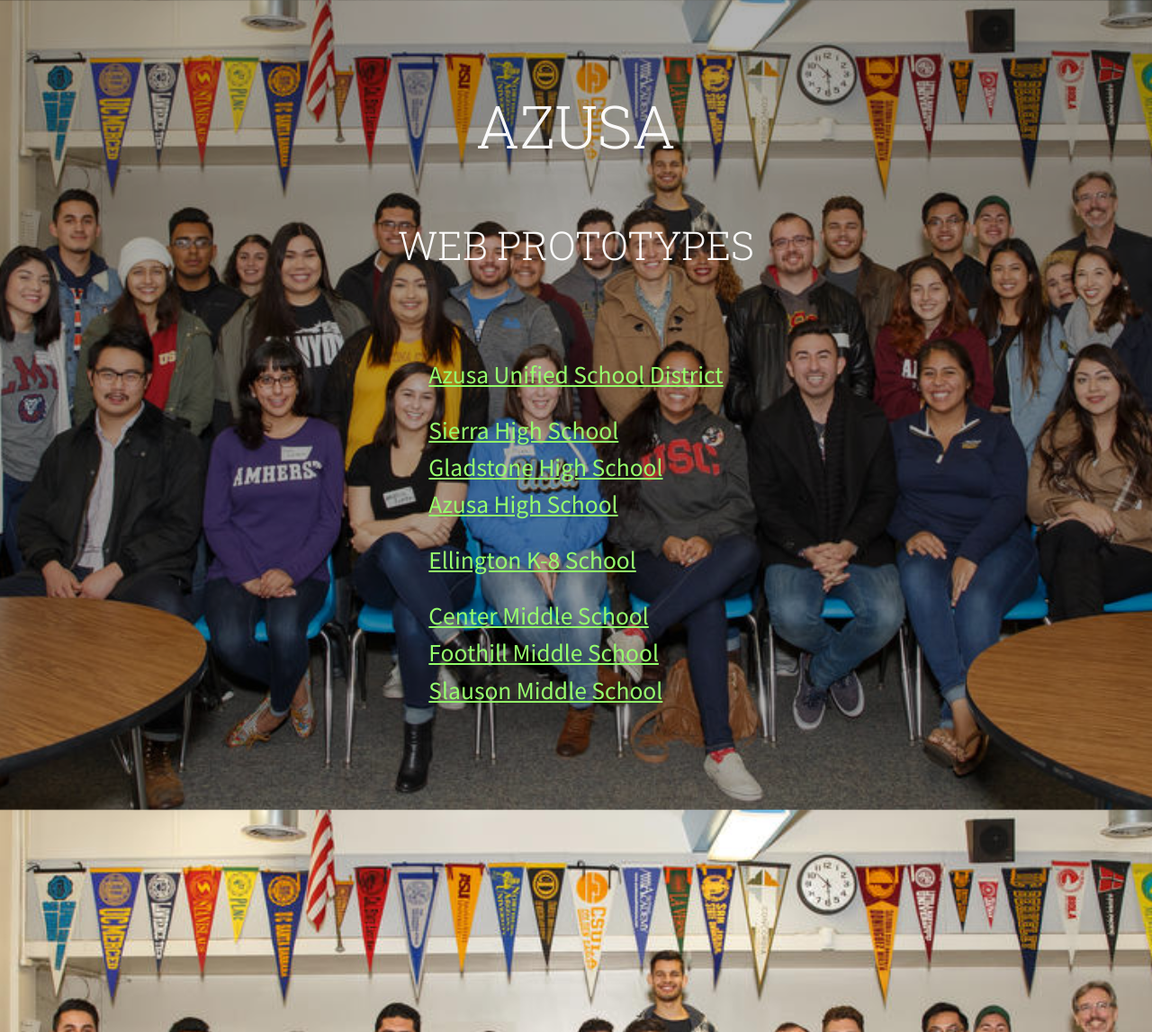
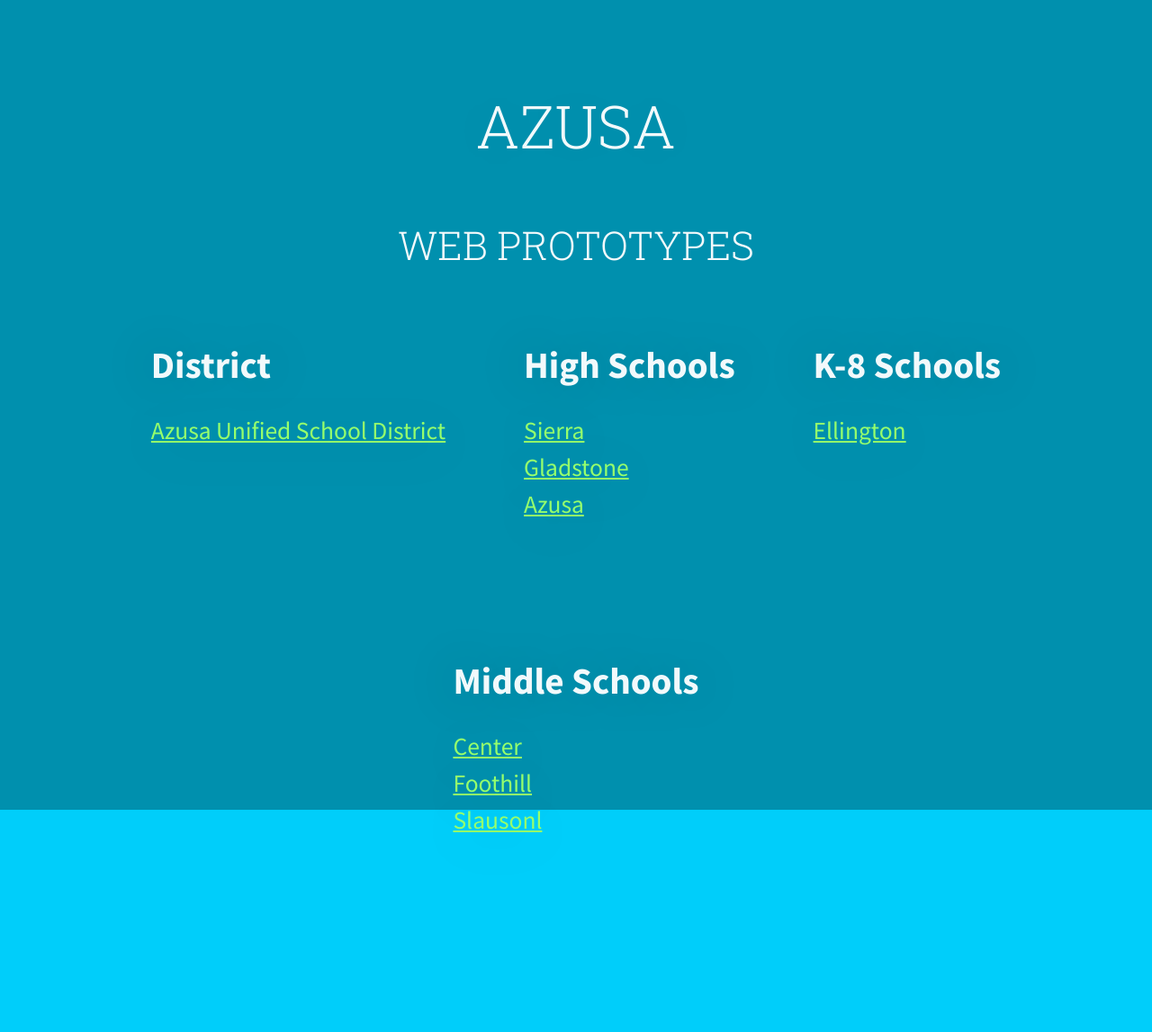
Before and after one commit to Crazeformarvel/azusa-project, a Jekyll site: the page index.html, which Jekyll copies as it is, in a window 1280 px wide. Shown: the whole page at 90% size. Built offline with Jekyll 4.4.1, drawn with Linux system fonts in a browser that asks for light colours.

Commit message:
Simplify index pages

```diff
--- a/azusa-high-school.html
+++ b/azusa-high-school.html
@@ -10,9 +10,11 @@
   <link rel="stylesheet" href="https://fonts.googleapis.com/css?family=Source+Sans+Pro:400,400i,700,700i|Roboto+Slab:100,300,400,700" />
   <link rel="stylesheet" href="/css/pattern.css" />
   <style>
+    /*
     body {
       background-image: url(images/campus.jpg);
     }
+    */
   </style>
 </head>
 <body class="pattern index">
--- a/district.html
+++ b/district.html
@@ -10,9 +10,11 @@
   <link rel="stylesheet" href="https://fonts.googleapis.com/css?family=Source+Sans+Pro:400,400i,700,700i|Roboto+Slab:100,300,400,700" />
   <link rel="stylesheet" href="/css/pattern.css" />
   <style>
+    /*
     body {
       background-image: url(images/13706810_274918072884921_1473354698_n.jpg);
     }
+    */
   </style>
 </head>
 <body class="pattern index">
--- a/gladstone-high-school.html
+++ b/gladstone-high-school.html
@@ -10,9 +10,11 @@
   <link rel="stylesheet" href="https://fonts.googleapis.com/css?family=Source+Sans+Pro:400,400i,700,700i|Roboto+Slab:100,300,400,700" />
   <link rel="stylesheet" href="/css/pattern.css" />
   <style>
+    /*
     body {
       background-image: url(images/p1250025.jpg);
     }
+    */
   </style>
 </head>
 <body class="pattern index">
--- a/index.html
+++ b/index.html
@@ -10,9 +10,11 @@
   <link rel="stylesheet" href="https://fonts.googleapis.com/css?family=Source+Sans+Pro:400,400i,700,700i|Roboto+Slab:100,300,400,700" />
   <link rel="stylesheet" href="/css/pattern.css" />
   <style>
+    /*
     body {
       background-image: url(images/5938344077297689972.jpg_wnp1000.jpg);
     }
+    */
   </style>
 </head>
 <body class="pattern index">
@@ -25,25 +27,38 @@
 
         <div class="pattern-list">
         <section>
+          <h3>District</h3>
 
           <ul>
             <li><a href="/district">Azusa Unified School District</a></li>
           </ul>
+        </section>
+
+        <section>
+          <h3>High Schools</h3>
 
           <ul>
-            <li><a href="/sierra-high-school">Sierra High School</a></li>
-            <li><a href="/gladstone-high-school">Gladstone High School</a></li>
-            <li><a href="/azusa-high-school">Azusa High School</a></li>
+            <li><a href="/sierra-high-school">Sierra</a></li>
+            <li><a href="/gladstone-high-school">Gladstone</a></li>
+            <li><a href="/azusa-high-school">Azusa</a></li>
           </ul>
+        </section>
+
+        <section>
+          <h3>K-8 Schools</h3>
 
           <ul>
-            <li><a href="/ellington-k-8-school">Ellington K-8 School</a></li>
+            <li><a href="/ellington-k-8-school">Ellington</a></li>
           </ul>
+        </section>
+
+        <section>
+          <h3>Middle Schools</h3>
 
           <ul>
-            <li><a href="/center-middle-school">Center Middle School</a></li>
-            <li><a href="/foothill-middle-school">Foothill Middle School</a></li>
-            <li><a href="/slauson-middle-school">Slauson Middle School</a></li>
+            <li><a href="/center-middle-school">Center</a></li>
+            <li><a href="/foothill-middle-school">Foothill</a></li>
+            <li><a href="/slauson-middle-school">Slausonl</a></li>
           </ul>
 
         </section>
--- a/sierra-high-school.html
+++ b/sierra-high-school.html
@@ -10,9 +10,11 @@
   <link rel="stylesheet" href="https://fonts.googleapis.com/css?family=Source+Sans+Pro:400,400i,700,700i|Roboto+Slab:100,300,400,700" />
   <link rel="stylesheet" href="/css/pattern.css" />
   <style>
+    /*
     body {
       background-image: url(/images/classroom-2.jpg);
     }
+    */
   </style>
 </head>
 <body class="pattern index">
```
